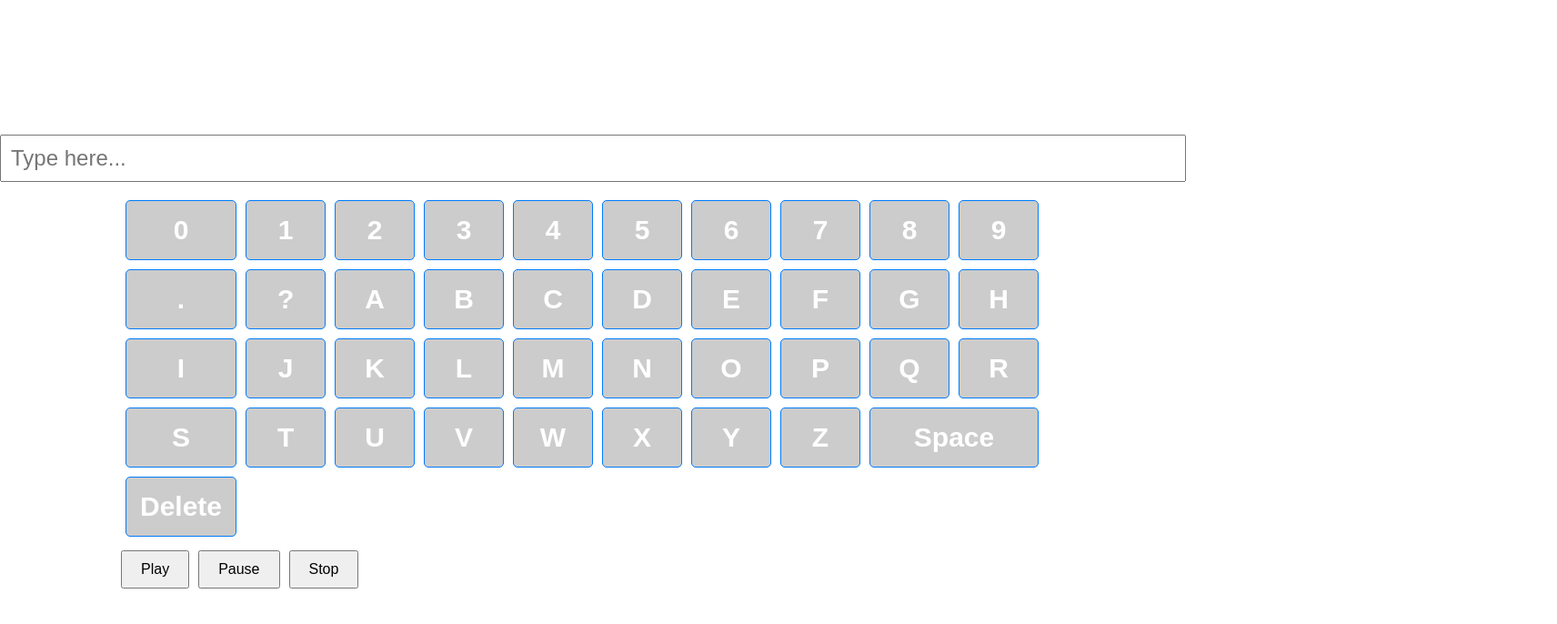
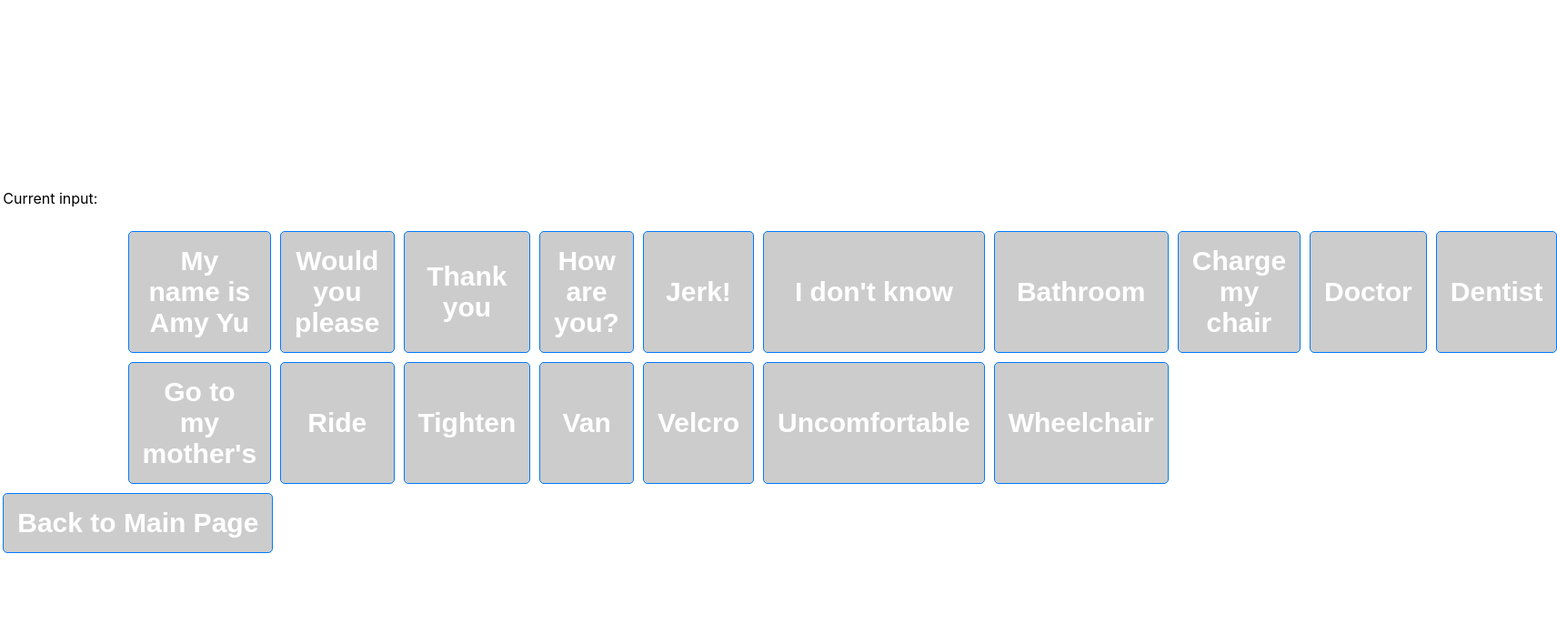
Before and after one commit to maddiecoco/AdaptiveVisionaries, a React (Create React App) app: page /temporary in a window 1280 px wide. Shown: the top 686 px of the page at 91% size, 1712 px wide, since content can reach past the window. Built offline with nearby package versions, Linux system fonts and the light colour scheme.

Commit message:
Temporary Changes with UI Edits

```diff
--- a/package.json
+++ b/package.json
@@ -8,6 +8,7 @@
     "@testing-library/user-event": "^13.5.0",
     "react": "^18.3.1",
     "react-dom": "^18.3.1",
+    "react-router-dom": "^6.27.0",
     "react-scripts": "5.0.1",
     "web-vitals": "^2.1.4"
   },
--- a/src/App.js
+++ b/src/App.js
@@ -1,16 +1,29 @@
 import './App.css';
 import React, { useState } from 'react';
-import MyButton from './components/Button/MyButton'; // Import MyButton
+import { Routes, Route } from 'react-router-dom';
+import MyButton from './components/Button/MyButton';
 import TextToSpeech from './components/TextToSpeech';
+import Temporary from './components/Temporary';
 
 function App() {
   const [inputValue, setInputValue] = useState('');
 
   return (
-    <div>
-      <MyButton inputValue={inputValue} setInputValue={setInputValue} /> {/* Pass props */}
-      <TextToSpeech text={inputValue} />
-    </div>
+    <Routes>
+      <Route
+        path="/"
+        element={
+          <>
+            <MyButton inputValue={inputValue} setInputValue={setInputValue} />
+            <TextToSpeech text={inputValue} />
+          </>
+        }
+      />
+      <Route
+        path="/temporary"
+        element={<Temporary inputValue={inputValue} setInputValue={setInputValue} />}
+      />
+    </Routes>
   );
 }
 
--- a/src/components/Button/MyButton.js
+++ b/src/components/Button/MyButton.js
@@ -1,7 +1,15 @@
 import React from 'react';
-import './MyButton.css'
+import './MyButton.css';
+import { useNavigate } from 'react-router-dom';
 
 function MyButton({ inputValue, setInputValue }) {
+  const navigate = useNavigate();
+
+
+  const handleNavigate = () => {
+    navigate('/temporary'); // Navigate to the Temporary component
+  };
+
   const handleButtonClick = (char) => {
     setInputValue((prev) => prev + char); // Append the clicked letter to the input value
   };
@@ -64,6 +72,10 @@ function MyButton({ inputValue, setInputValue }) {
           Delete
         </button>
 
+        {/* Navigate to Temporary Button */}
+        <button className="my-button navigate-button" onClick={handleNavigate}>
+          Extra Words
+        </button>
       </div>
     </div>
   );
--- /dev/null
+++ b/src/components/Temporary.js
@@ -0,0 +1,58 @@
+import React from 'react';
+import { useNavigate } from 'react-router-dom';
+import './Button/MyButton.css'
+const Temporary = ({ inputValue, setInputValue }) => {
+  const navigate = useNavigate();
+
+  // Array of phrases
+  const phrases = [
+    "My name is Amy Yu",
+    "Would you please",
+    "Thank you",
+    "How are you?",
+    "Jerk!",
+    "I don't know",
+    "Bathroom",
+    "Charge my chair",
+    "Doctor",
+    "Dentist",
+    "Go to my mother's",
+    "Ride",
+    "Tighten",
+    "Van",
+    "Velcro",
+    "Uncomfortable",
+    "Wheelchair"
+  ];
+
+  // Function to append phrases to inputValue
+  const handlePhraseClick = (phrase) => {
+    setInputValue(inputValue + " " + phrase); // Append the clicked phrase to inputValue
+  };
+
+  const handleNavigateBack = () => {
+    navigate('/'); // Navigate back to the home page
+  };
+
+  return (
+    <div className="container">
+      <p>Current input: {inputValue}</p>
+
+      <div className="button-container">
+        {/* Dynamically generate buttons for each phrase */}
+        {phrases.map((phrase, index) => (
+          <button key={index} className="my-button" onClick={() => handlePhraseClick(phrase)}>
+            {phrase}
+          </button>
+        ))}
+      </div>
+
+      {/* Button to navigate back to the main page */}
+      <button className="my-button" onClick={handleNavigateBack}>
+        Back to Main Page
+      </button>
+    </div>
+  );
+};
+
+export default Temporary;
--- a/src/index.js
+++ b/src/index.js
@@ -1,5 +1,6 @@
 import React from 'react';
 import ReactDOM from 'react-dom/client';
+import { BrowserRouter } from 'react-router-dom';
 import './index.css';
 import App from './App';
 import reportWebVitals from './reportWebVitals';
@@ -7,7 +8,9 @@ import reportWebVitals from './reportWebVitals';
 const root = ReactDOM.createRoot(document.getElementById('root'));
 root.render(
   <React.StrictMode>
-    <App />
+    <BrowserRouter>
+      <App />
+    </BrowserRouter>
   </React.StrictMode>
 );
 
```
Also changed, not shown: src/components/NavBar.js (added, +39 -0 lines), 1 other file (tests, documents, lock files or other folders).
